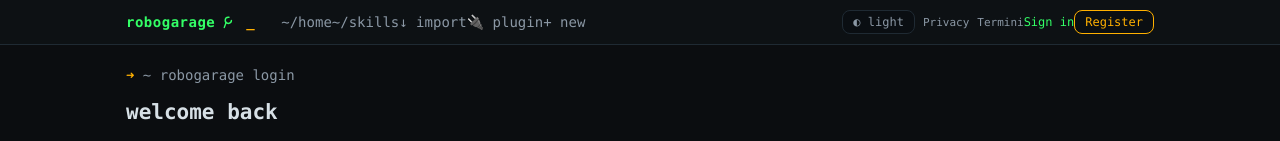
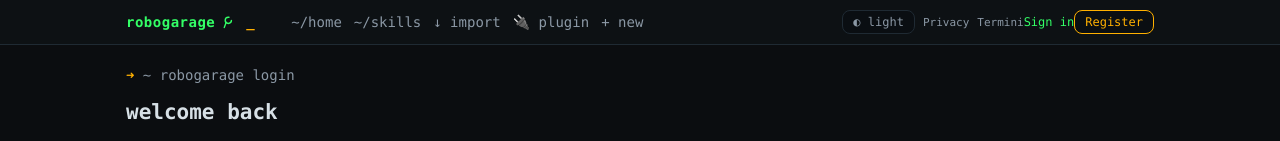
Before and after one commit to Uranio/robogarage, a React (Vite) app in the folder frontend/: page /login in a window 1280 px wide. Shown: the top 141 px of the page. Built offline with nearby package versions, Linux system fonts and the light colour scheme; no server answers.

Commit message:
style: increase desktop nav gap and padding for readable menu spacing

```diff
--- a/frontend/src/index.css
+++ b/frontend/src/index.css
@@ -24,8 +24,8 @@ a:hover { text-decoration: underline; }
 .topbar-left { display: flex; align-items: center; gap: 8px; flex-shrink: 0; }
 .logo { color: var(--grn); font-weight: 700; letter-spacing: .5px; }
 .logo b { color: var(--amb); }
-.nav { display: flex; gap: 14px; margin-left: 12px; }
-.nav a { color: var(--dim); } .nav a.on, .nav a:hover { color: var(--grn); }
+.nav { display: flex; gap: 22px; margin-left: 16px; }
+.nav a { color: var(--dim); padding: 4px 6px; border-radius: 4px; } .nav a.on, .nav a:hover { color: var(--grn); background: rgba(51,255,102,.06); }
 .prompt { color: var(--amb); }
 .panel { background: var(--panel); border: 1px solid var(--line); border-radius: 10px; }
 .pad { padding: 16px; }
```
